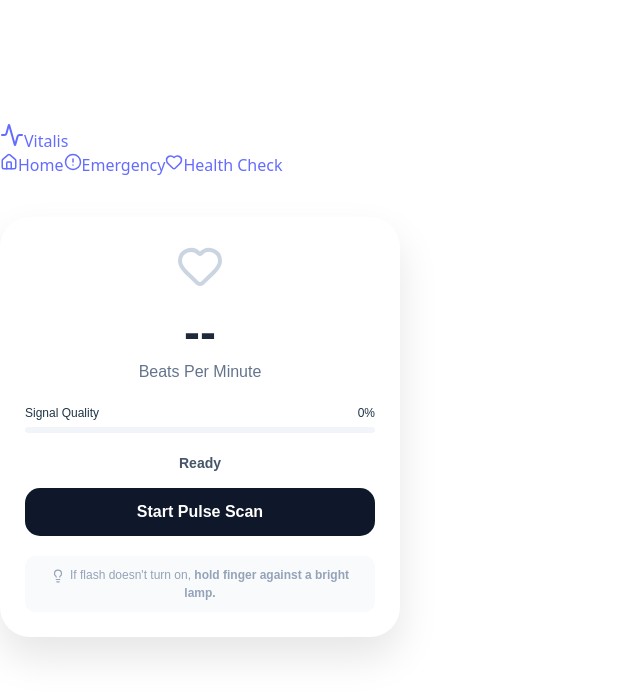
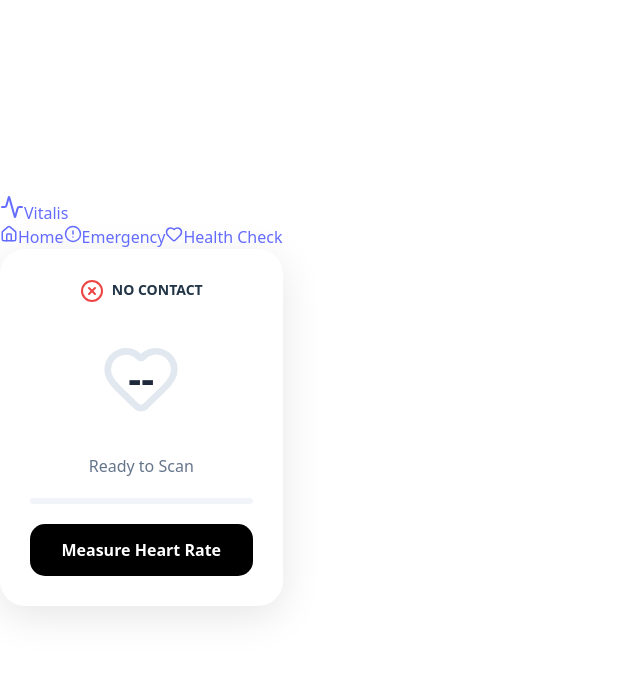
Before and after one commit to AnitaGeorge404/Vitalis, a React (Vite) app: page /emergency/vital-scan in a window 1280 px wide. Shown: the top 696 px of the page, without its empty margins (0-640 px from the left). Built offline with nearby package versions, Linux system fonts and the light colour scheme; the HTML template or start-up script is replaced by a standard one.

Commit message:
Vital Scan

```diff
--- a/src/emergency/VitalScan.jsx
+++ b/src/emergency/VitalScan.jsx
@@ -1,12 +1,12 @@
 import React, { useState, useRef } from 'react';
-import { Heart, Activity, AlertTriangle, Lightbulb } from 'lucide-react';
+import { Heart, Activity, ShieldCheck, XCircle } from 'lucide-react';
 
-export default function RealPulseScanner() {
+export default function AccuratePulseScanner() {
   const [bpm, setBpm] = useState(0);
   const [isScanning, setIsScanning] = useState(false);
   const [progress, setProgress] = useState(0);
-  const [signalQuality, setSignalQuality] = useState(0); // 0 to 100
-  const [feedback, setFeedback] = useState("Ready");
+  const [isFingerDetected, setIsFingerDetected] = useState(false);
+  const [feedback, setFeedback] = useState("Ready to Scan");
 
   const videoRef = useRef(null);
   const canvasRef = useRef(null);
@@ -15,133 +15,124 @@ export default function RealPulseScanner() {
   const startScan = async () => {
     try {
       const stream = await navigator.mediaDevices.getUserMedia({
-        video: {
-          facingMode: { exact: "environment" },
-          width: { ideal: 128 },
-          height: { ideal: 128 }
-        }
+        video: { facingMode: { ideal: "environment" }, width: 100, height: 100 }
       });
 
-      // ATTEMPT TO TURN ON FLASH (Works on Android/Chrome)
+      // Try Flash
       const track = stream.getVideoTracks()[0];
-      const capabilities = track.getCapabilities();
-      if (capabilities.torch) {
-        await track.applyConstraints({ advanced: [{ torch: true }] });
-      }
+      try {
+        const capabilities = track.getCapabilities();
+        if (capabilities.torch) await track.applyConstraints({ advanced: [{ torch: true }] });
+      } catch(e) { console.log("Flash not supported"); }
 
       videoRef.current.srcObject = stream;
       await videoRef.current.play();
 
       bufferRef.current = [];
       setIsScanning(true);
-      setFeedback("Scanning...");
 
-      const scanLoop = setInterval(() => {
-        if (bufferRef.current.length >= 300) { // 10 seconds @ 30fps
-          clearInterval(scanLoop);
-          processFinalBPM();
+      const loop = setInterval(() => {
+        if (bufferRef.current.length >= 300) {
+          clearInterval(loop);
+          calculateAccurateBPM();
           track.stop();
         } else {
-          analyzeFrame();
+          runPPGAnalysis();
         }
       }, 33);
     } catch (err) {
-      setFeedback("Use Back Camera + HTTPS");
+      setFeedback("Error: Need HTTPS and Camera access.");
     }
   };
 
-  const analyzeFrame = () => {
+  const runPPGAnalysis = () => {
     const canvas = canvasRef.current;
-    const video = videoRef.current;
     const ctx = canvas.getContext('2d', { willReadFrequently: true });
-    ctx.drawImage(video, 0, 0, 20, 20);
-    const pixels = ctx.getImageData(0, 0, 20, 20).data;
+    ctx.drawImage(videoRef.current, 0, 0, 10, 10);
+    const p = ctx.getImageData(0, 0, 10, 10).data;
 
-    let r = 0, g = 0;
-    for (let i = 0; i < pixels.length; i += 4) {
-      r += pixels[i];
-      g += pixels[i+1];
+    let r = 0, g = 0, b = 0;
+    for (let i = 0; i < p.length; i += 4) {
+      r += p[i]; g += p[i+1]; b += p[i+2];
     }
 
-    // VALIDATION: If it's not red enough, the user isn't covering the lens
-    const redness = r / (g + 1);
-    if (redness < 1.8) {
-      setSignalQuality(0);
-      setFeedback("Cover lens completely!");
-      return;
+    // --- THE GATEKEEPER LOGIC ---
+    // 1. Red must be significantly higher than Blue (Blood is red)
+    // 2. Brightness must not be "blown out" (No direct room light)
+    const isTissue = (r > g * 1.5) && (r > b * 2) && (r > 50);
+
+    if (isTissue) {
+      setIsFingerDetected(true);
+      setFeedback("Pulse detected... stay still");
+      bufferRef.current.push(g); // Green channel has the best pulse data
+      setProgress((bufferRef.current.length / 300) * 100);
+    } else {
+      setIsFingerDetected(false);
+      setFeedback("ERROR: No finger detected");
+      bufferRef.current = []; // Reset if finger is lifted
+      setProgress(0);
     }
-
-    setSignalQuality(Math.min(100, redness * 20));
-    bufferRef.current.push(r); // Storing the Red intensity
-    setProgress((bufferRef.current.length / 300) * 100);
   };
 
-  const processFinalBPM = () => {
+  const calculateAccurateBPM = () => {
     const data = bufferRef.current;
-    if (data.length < 100) return;
+    if (data.length < 200) return;
 
-    // Remove DC offset (the "drift")
-    const mean = data.reduce((a, b) => a + b) / data.length;
-    const centered = data.map(v => v - mean);
+    // Filter: Simple Moving Average
+    const filtered = data.map((v, i, a) => i > 0 ? (v + a[i-1]) / 2 : v);
 
-    // Count peaks using a simple "Slope Change" detection
-    let peaks = 0;
-    for (let i = 1; i < centered.length - 1; i++) {
-      if (centered[i] > centered[i-1] && centered[i] > centered[i+1] && centered[i] > 0) {
-        peaks++;
-        i += 10; // Ignore noise for next 10 frames (~0.3s)
+    // Find Zero-Crossings of the Derivative (Peak Detection)
+    let beats = 0;
+    for (let i = 2; i < filtered.length - 2; i++) {
+      if (filtered[i] > filtered[i-1] && filtered[i] > filtered[i+1]) {
+        // High-sensitivity check: only count if it's a real "mountain"
+        if (filtered[i] - filtered[i-2] > 0.1) {
+          beats++;
+          i += 12; // Wait ~0.4s for next beat
+        }
       }
     }
 
-    const calculated = Math.round(peaks * 6); // 10 seconds * 6 = 60 seconds
-    if (calculated > 45 && calculated < 180) {
-      setBpm(calculated);
-      setFeedback("Scan Complete");
+    const result = Math.round(beats * 6);
+    if (result > 45 && result < 150) {
+      setBpm(result);
+      setFeedback("Complete");
     } else {
-      setBpm("??");
-      setFeedback("Signal too noisy. Hold still.");
+      setFeedback("Too much movement. Retry.");
     }
     setIsScanning(false);
   };
 
   return (
-    <div style={{ maxWidth: '350px', margin: '40px auto', padding: '25px', textAlign: 'center', background: '#fff', borderRadius: '30px', boxShadow: '0 20px 40px rgba(0,0,0,0.1)', fontFamily: 'sans-serif' }}>
-      <Heart color={isScanning ? "#ef4444" : "#cbd5e1"} fill={isScanning ? "#ef4444" : "none"} size={48} style={{ transition: '0.3s' }} />
-
-      <h1 style={{ fontSize: '3rem', margin: '10px 0', color: '#1e293b' }}>{bpm || "--"}</h1>
-      <p style={{ color: '#64748b', marginTop: -10 }}>Beats Per Minute</p>
-
-      <div style={{ margin: '20px 0', textAlign: 'left' }}>
-        <div style={{ display: 'flex', justifyContent: 'space-between', fontSize: '12px', marginBottom: '5px' }}>
-          <span>Signal Quality</span>
-          <span>{Math.round(signalQuality)}%</span>
-        </div>
-        <div style={{ height: '6px', background: '#f1f5f9', borderRadius: '3px' }}>
-          <div style={{ width: `${signalQuality}%`, height: '100%', background: signalQuality > 70 ? '#22c55e' : '#eab308', borderRadius: '3px', transition: '0.3s' }} />
-        </div>
+    <div style={{ maxWidth: '350px', margin: 'auto', padding: '30px', textAlign: 'center', background: '#fff', borderRadius: '25px', boxShadow: '0 10px 40px rgba(0,0,0,0.1)' }}>
+      <div style={{ display: 'flex', justifyContent: 'center', marginBottom: '15px' }}>
+        {isFingerDetected ? <ShieldCheck color="#22c55e" /> : <XCircle color="#ef4444" />}
+        <span style={{ marginLeft: '8px', fontSize: '14px', fontWeight: 'bold' }}>
+          {isFingerDetected ? "TISSUE DETECTED" : "NO CONTACT"}
+        </span>
       </div>
 
-      <p style={{ fontSize: '14px', color: signalQuality < 50 && isScanning ? '#ef4444' : '#475569', fontWeight: 'bold' }}>
-        {feedback}
-      </p>
+      <div style={{ position: 'relative', height: '120px', display: 'flex', alignItems: 'center', justifyContent: 'center' }}>
+         <Heart size={80} color={isFingerDetected ? "#ef4444" : "#e2e8f0"} fill={isFingerDetected ? "#ef4444" : "none"} />
+         <h1 style={{ position: 'absolute', fontSize: '2.5rem', color: '#1e293b' }}>{bpm || "--"}</h1>
+      </div>
+
+      <p style={{ color: '#64748b' }}>{feedback}</p>
+
+      <div style={{ height: '6px', background: '#f1f5f9', borderRadius: '3px', margin: '20px 0' }}>
+        <div style={{ width: `${progress}%`, height: '100%', background: '#000', borderRadius: '3px', transition: '0.1s' }} />
+      </div>
 
       <button
         onClick={startScan}
         disabled={isScanning}
-        style={{ width: '100%', padding: '15px', borderRadius: '15px', border: 'none', background: '#0f172a', color: '#fff', fontSize: '16px', fontWeight: 'bold', cursor: 'pointer' }}
+        style={{ width: '100%', padding: '15px', borderRadius: '15px', border: 'none', background: '#000', color: '#fff', fontWeight: 'bold' }}
       >
-        {isScanning ? `${Math.round(progress)}%` : "Start Pulse Scan"}
+        {isScanning ? "Scanning..." : "Measure Heart Rate"}
       </button>
 
-      {!isScanning && (
-        <div style={{ marginTop: '20px', fontSize: '12px', color: '#94a3b8', background: '#f8fafc', padding: '10px', borderRadius: '10px' }}>
-          <Lightbulb size={14} style={{ verticalAlign: 'middle', marginRight: '5px' }} />
-          If flash doesn't turn on, <strong>hold finger against a bright lamp.</strong>
-        </div>
-      )}
-
       <video ref={videoRef} style={{ display: 'none' }} playsInline muted />
-      <canvas ref={canvasRef} width="20" height="20" style={{ display: 'none' }} />
+      <canvas ref={canvasRef} style={{ display: 'none' }} width="10" height="10" />
     </div>
   );
 }
```
